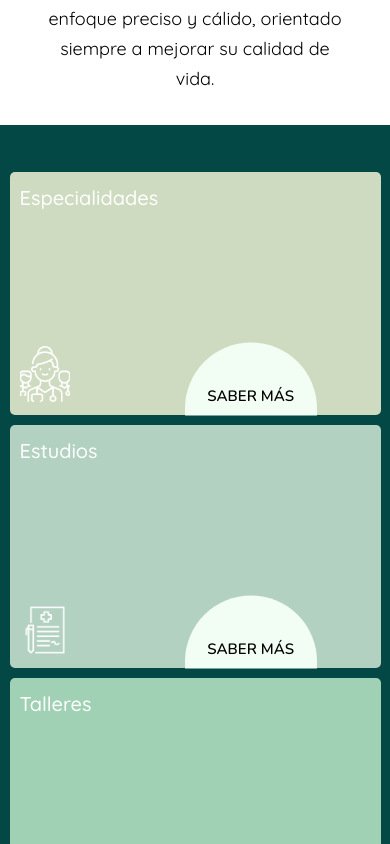
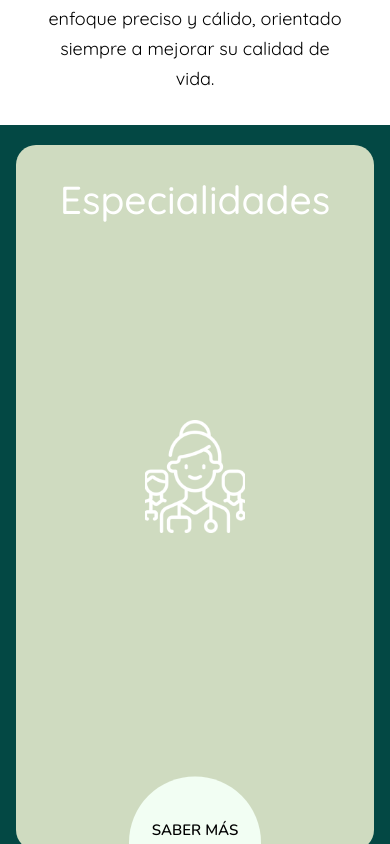
Before and after one commit to railcodemendoza/funcermen, a React (Vite) app: page / in a window 390 px wide. Shown: the part 1380-2224 px from the top of the page. Built offline with nearby package versions, Linux system fonts and the light colour scheme.

Commit message:
cards vertical mobile, achicando imagen #cuida.

```diff
--- a/src/App.css
+++ b/src/App.css
@@ -272,7 +272,7 @@
   color: #000;
   border-radius: 50px 50px 0 0;
   position: absolute;
-  bottom: -37px;
+  bottom: -36px;
   left: 50%;
   transform: translate(-50%, -50%);
   height: 73px;
@@ -743,19 +743,19 @@ iframe {
 #cuida {
   display: flex;
   align-items: center;
-  /* justify-content: space-evenly; */
-  /* padding: 5vw 0; */
-
-  justify-content: left;
+  justify-content: space-evenly;
+  padding: 5vw 0;
+  width: 100%;
   background-color: #E6E8E8;
 
   img {
-    width: 41vw;
-    height: 100%;
+
+    width: 350px;
+    border-radius: 10px;
+    border: solid 5px lightgray;
   }
 
   h3 {
-    /* color: black; */
     font-size: 45px;
     margin: 0;
     font-weight: 100;
@@ -766,7 +766,6 @@ iframe {
   display: flex;
   flex-direction: column;
   align-items: center;
-  width: 100%;
 }
 
 #cuida-primer-h3 {
@@ -1064,40 +1063,41 @@ blockquote {
     }
   }
 
+  #opciones {
+    height: auto;
+  }
+
   #opciones-contenedor {
     flex-direction: column;
-    /* gap: 15px; */
-
+    gap: 15px;
+    height: 90%;
     width: 100%;
-    margin: 0;
+    /* margin: 0; */
   }
 
   .card {
-    flex-direction: column;
-    width: 70vw;
-    min-width: 220px;
-    height: 110px;
-    justify-content: space-between;
-    padding: 10px 20px;
-    align-items: start;
-
-    padding: 13px 10px;
-    margin: 5px 0px;
-    border-radius: 5px;
-    width: 90%;
+    height: 80vh;
+    min-height: 450px;
+    width: 100%;
 
     h4 {
       margin: 0;
-      font-size: 20px;
+      font-size: 25px;
+      font-size: 10vw;
     }
 
     img {
-      min-width: 50px;
+      min-width: 80px;
+      margin-top: 25vh;
+      width: 20vw;
+      margin-top: 0;
+      flex-grow: 1;
+      max-width: 100%;
+      max-height: 75%;
+      object-fit: contain;
     }
-  }
 
-  .boton-circulo {
-    left: 65%;
+
   }
 
   #convenios {
@@ -1298,20 +1298,49 @@ blockquote {
   }
 
   .card {
-    width: 90%;
+    height: 80vh;
+    width: 100%;
+    min-height: 400px;
+
+    img{
+      /* width: 20vw; */
+      width: 100px;
+      margin-top: 0;
+      flex-grow: 1;
+      max-width: 100%;
+      max-height: 75%;
+      object-fit: contain;
+    }
   }
 
   #opciones{
-    /* height: auto; */
-    min-height: 100vh;
+    height: auto;
+    /* min-height: 100vh; */
   }
 
   #opciones-contenedor {
     height: 90%;
+    margin: 1rem;
   }
 
-  .card {
-    height: 100%;
+  .especialidades-lista {
+    gap: 1rem 0rem;
+  }
+
+  .especialidades-lista li::before {
+    left: 10px;
+  }
+
+  .especialidades-lista {
+    li {
+      padding-left: 2rem;
+    }
+  }
+
+  #infantiles {
+    ul {
+      gap: 1rem 0rem;
+    }
   }
 
   .whatsapp-float {
```
